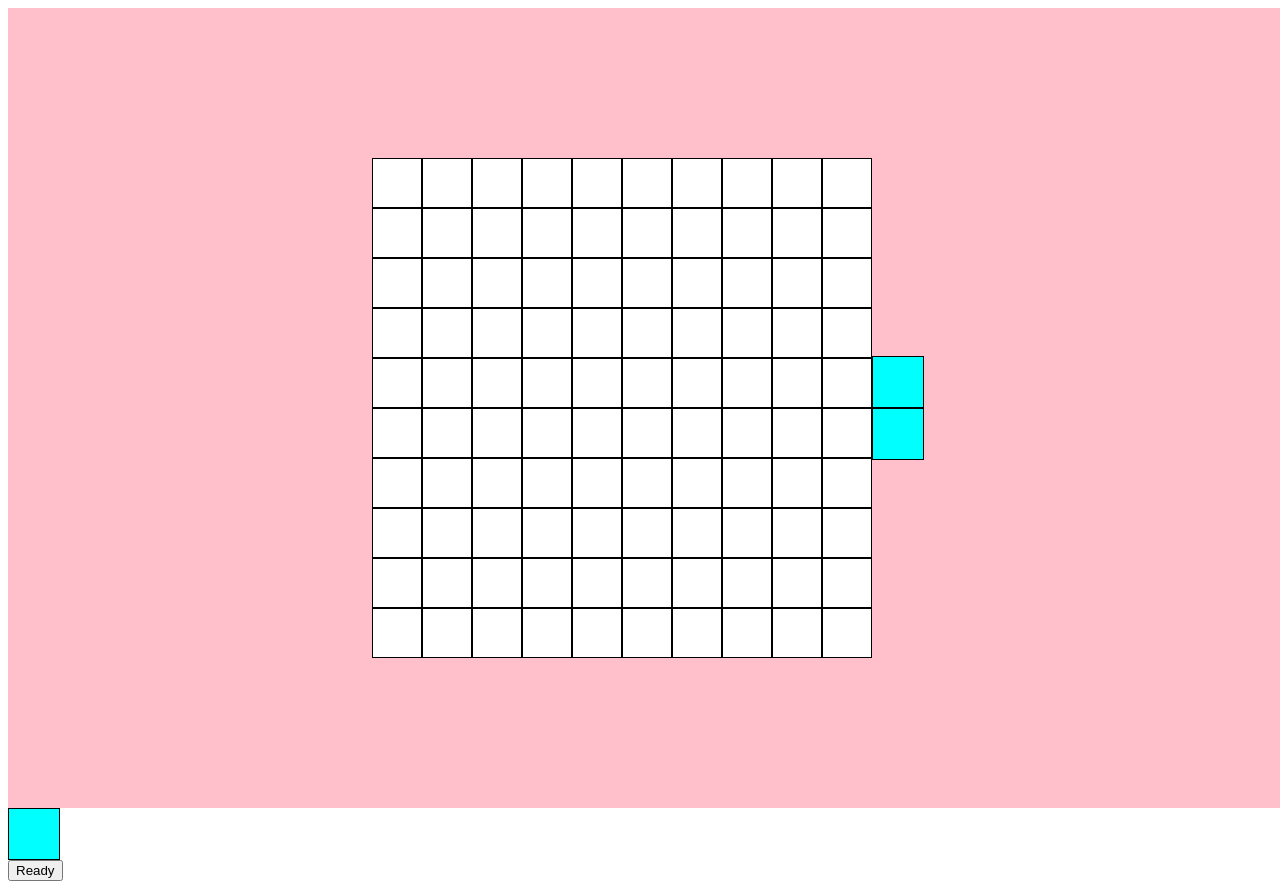
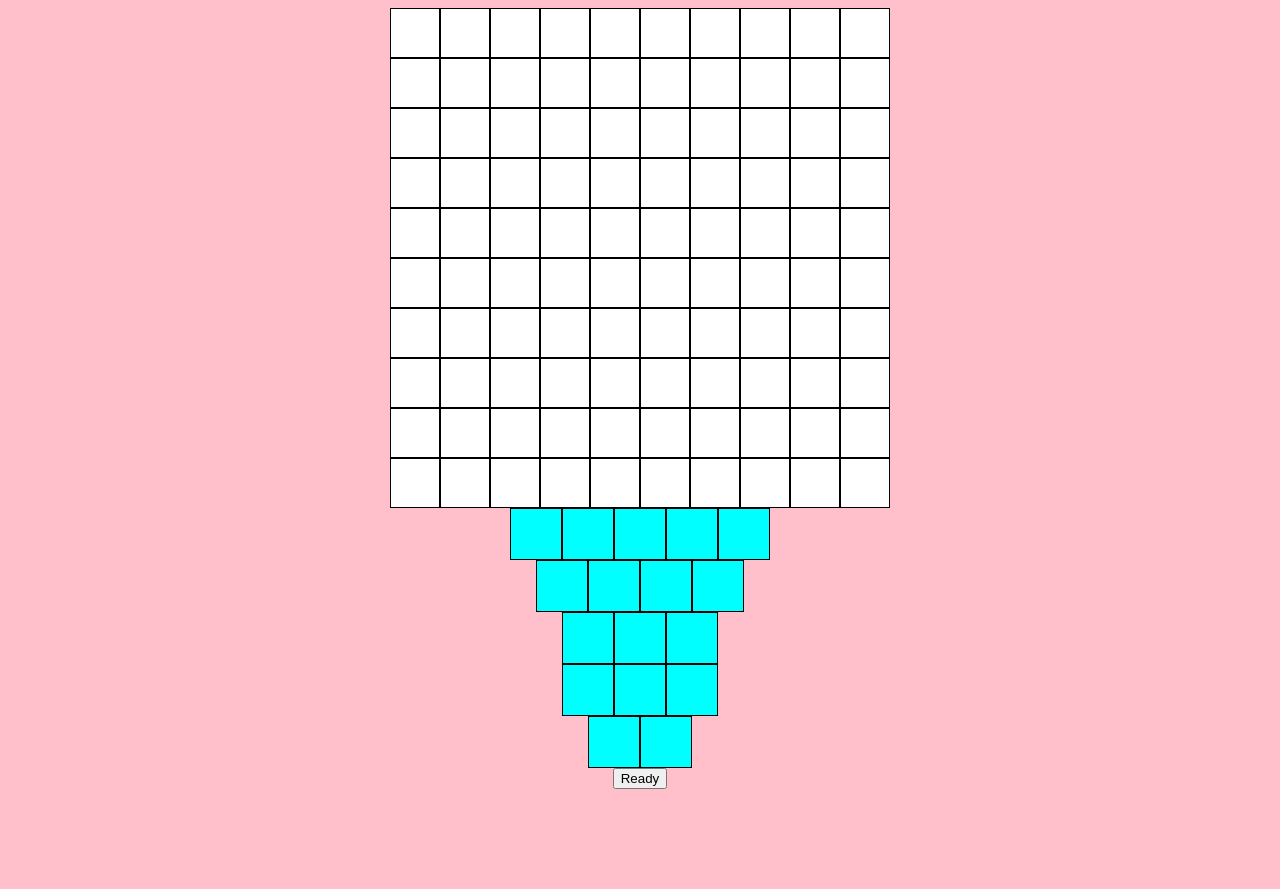
Before and after one commit to cesart98/battleship-game, a website built with webpack: page dist/index.html in a window 1280 px wide. After the commit the page ends 800 px from the top, so only its background shows below. Built offline with nearby package versions, Linux system fonts and the light colour scheme.

Commit message:
Style ship elements

```diff
--- a/src/style.css
+++ b/src/style.css
@@ -1,33 +1,47 @@
-.gameboard-container {
-    height: 100vh;
-    width: 100vw;
+body {
+    display: flex;
+    flex-direction: column;
     background-color: pink;
-    display: flex;
     justify-content: center;
     align-items: center;
 }
 
-.tugboat, .carrier {
+.gameboard-container,
+.ship-container {
+    flex: 0 0 auto;
+}
+
+.gameboard {
+    height: clamp(500px, 500px, 500px);
+    width: clamp(500px, 500px, 500px);
+    display: grid;
+    grid-template-columns: repeat(10, 1fr);
+    grid-template-rows: repeat(10, 1fr);
+    background-color: gray;
+}
+
+.gameboard > div {
+    border: solid black 1px;
+    background-color: white;
+}
+
+.carrier, .battleship,
+.cruiser, .submarine,
+.patrol-boat {
+    display: flex;
+    flex-direction: row;
+    justify-content: center;
+    align-items: center;
+}
+
+.ship-part {
+    flex: 0 0 auto;
     height: clamp(50px, 50px, 50px);
     width: clamp(50px, 50px, 50px);
     background-color: cyan;
     border: solid black 1px;
 }
 
-.gameboard {
-    flex: 0 0 auto;
-    height: clamp(500px, 500px, 500px);
-    width: clamp(500px, 500px, 500px);
-    display: grid;
-    grid-template-columns: repeat(10, 1fr);
-    grid-template-rows: repeat(10, 1fr);
-    background-color: white;
-}
-
-.gameboard > .droppable {
-    border: solid black 1px;
-}
-
 .hover {
     background-color: red;
 }
```
